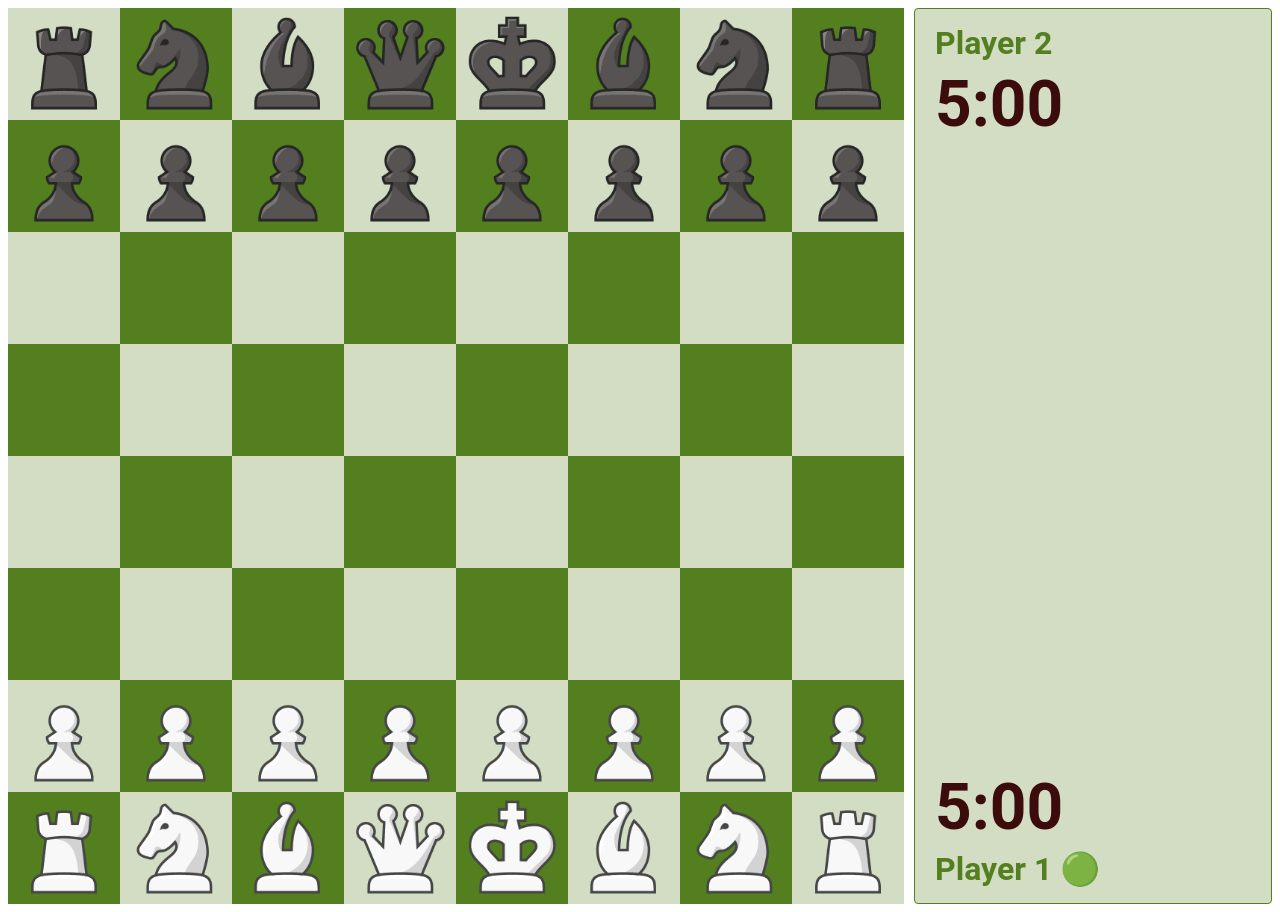
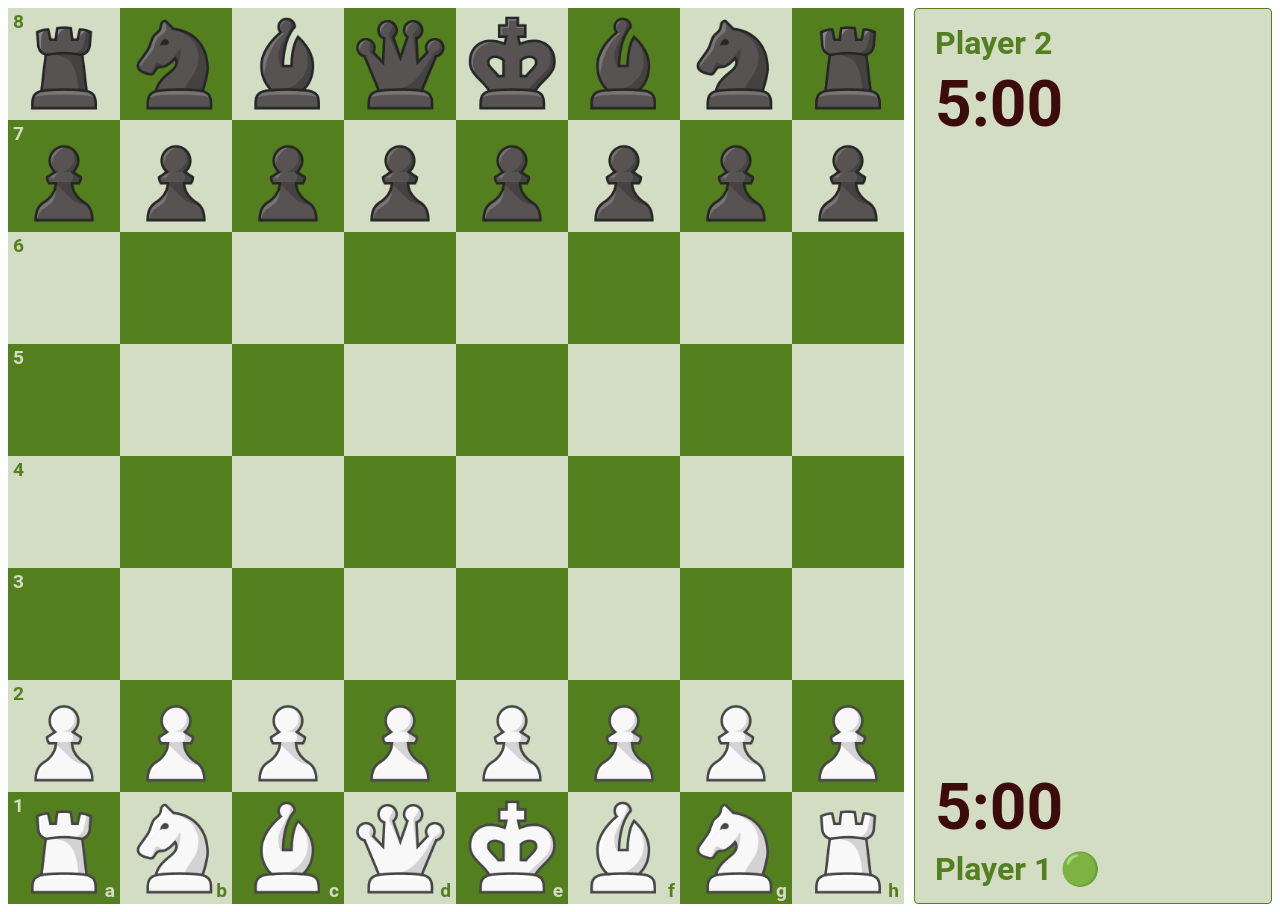
Before and after one commit to luisiacc/chess-game, a website with bundled scripts: page index.html in a window 1280 px wide. Built offline with nearby package versions, Linux system fonts and the light colour scheme.

Commit message:
add letter indicators

```diff
--- a/src/game.js
+++ b/src/game.js
@@ -31,7 +31,6 @@ function updateTurnText(newTurn) {
 }
 
 function updateElementTime(color, time) {
-  console.log({color, time});
   time = Math.max(time, 0);
   const el = document.querySelector(`#player-${color}-time`);
   const minutes = Math.floor(time / 60);
--- a/src/index.js
+++ b/src/index.js
@@ -19,6 +19,35 @@ import {
 } from "./utils.js";
 
 const FREE_MOVE = 0;
+
+function paintIndicators(board) {
+  let cellsWithLetters = ["a1", "b1", "c1", "d1", "e1", "f1", "g1", "h1"];
+  let cellsWithNumbers = ["a1", "a2", "a3", "a4", "a5", "a6", "a7", "a8"];
+
+  for (let i = 0; i < cellsWithNumbers.length; i++) {
+    let code = cellsWithNumbers[i];
+    let cell = document.getElementById(code);
+    let numberIndicator = document.createElement("span");
+    numberIndicator.classList.add("number-indicator");
+    numberIndicator.classList.add(
+      i % 2 === 0 ? "indicator-color-white" : "indicator-color-black",
+    );
+    numberIndicator.innerHTML = i + 1;
+    cell.appendChild(numberIndicator);
+  }
+
+  for (let i = 0; i < cellsWithLetters.length; i++) {
+    let code = cellsWithLetters[i];
+    let cell = document.getElementById(code);
+    let letterIndicator = document.createElement("span");
+    letterIndicator.classList.add("letter-indicator");
+    letterIndicator.classList.add(
+      i % 2 === 0 ? "indicator-color-white" : "indicator-color-black",
+    );
+    letterIndicator.innerHTML = String.fromCharCode(97 + i);
+    cell.appendChild(letterIndicator);
+  }
+}
 
 function getBoardInstance() {
   this.rows = 8;
@@ -117,7 +146,6 @@ function getBoardInstance() {
       if (toRow === 0 || toRow === 7) {
         const color = this.board[toRow][toCol].color;
         this.board[toRow][toCol] = new Queen(color, PieceType.Queen);
-        console.log({ color, newCell: this.board[toRow][toCol] });
       }
     }
 
@@ -150,8 +178,6 @@ function getBoardInstance() {
 
     // check for check
     const king = game.getKing(game.turn);
-    console.log({ king });
-    console.log({ check: game.isCheck(king) });
     if (game.isCheck(king)) {
       if (game.isCheckmate()) {
         game.endGame();
@@ -230,6 +256,7 @@ function getBgImageUrl(piece) {
 }
 
 function getCell(row, col, piece) {
+  // const wrapper = document.createElement("div");
   const cell = document.createElement("div");
   cell.classList.add("cell");
   cell.setAttribute("id", getCellCode(row, col));
@@ -258,6 +285,7 @@ function getCell(row, col, piece) {
     event.target.style.border = "none";
     event.target.style.outline = "none";
     event.target.style.opacity = "0.95"; // temporal to remove outline when dragging
+    event.target.classList.add("dragging");
     // mark possible moves of the piece
     // can't use cell directly because this listener is on the starting cell, we have to get
     // the piece from the board
@@ -291,6 +319,7 @@ function getCell(row, col, piece) {
   });
   cell.addEventListener("dragend", function (event) {
     cell.style.backgroundColor = "";
+    event.target.classList.remove("dragging");
     removePossibleCells(possibleCells);
     possibleCells = [];
   });
@@ -333,3 +362,4 @@ function getBoardElement() {
 
 const el = document.querySelector("#main");
 el.appendChild(getBoardElement());
+paintIndicators(Board);
--- a/style.css
+++ b/style.css
@@ -3,6 +3,7 @@ body {
   --bg-black: #547f1f;
   --color-white: #eee;
   --color-black: #111;
+  font-family: "Roboto", sans-serif;
 }
 
 .bg-white {
@@ -97,3 +98,33 @@ main {
   font-weight: 600;
   color: #3c0c0c;
 }
+
+.indicator-color-white {
+  color: var(--bg-white);
+}
+
+.indicator-color-black {
+  color: var(--bg-black);
+}
+
+.number-indicator {
+  position: absolute;
+  top: 2px;
+  left: 5px;
+  font-size: 1.2rem;
+}
+
+.letter-indicator {
+  position: absolute;
+  bottom: 2px;
+  right: 5px;
+  font-size: 1.2rem;
+}
+
+.dragging .number-indicator {
+  display: none;
+}
+
+.dragging .letter-indicator {
+  display: none;
+}
```
